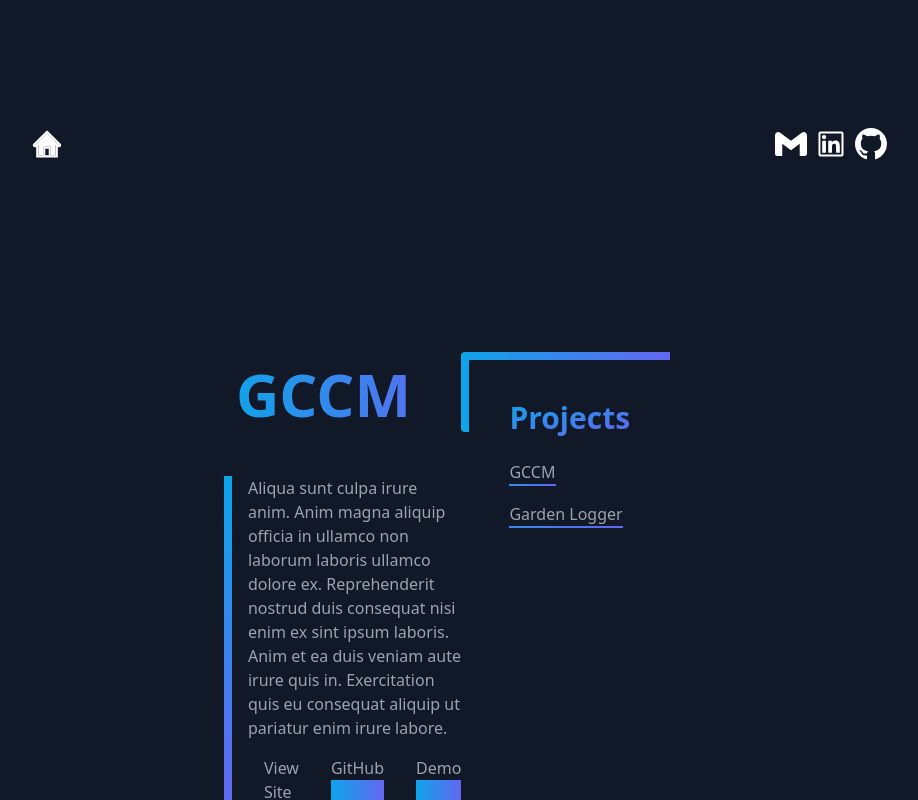
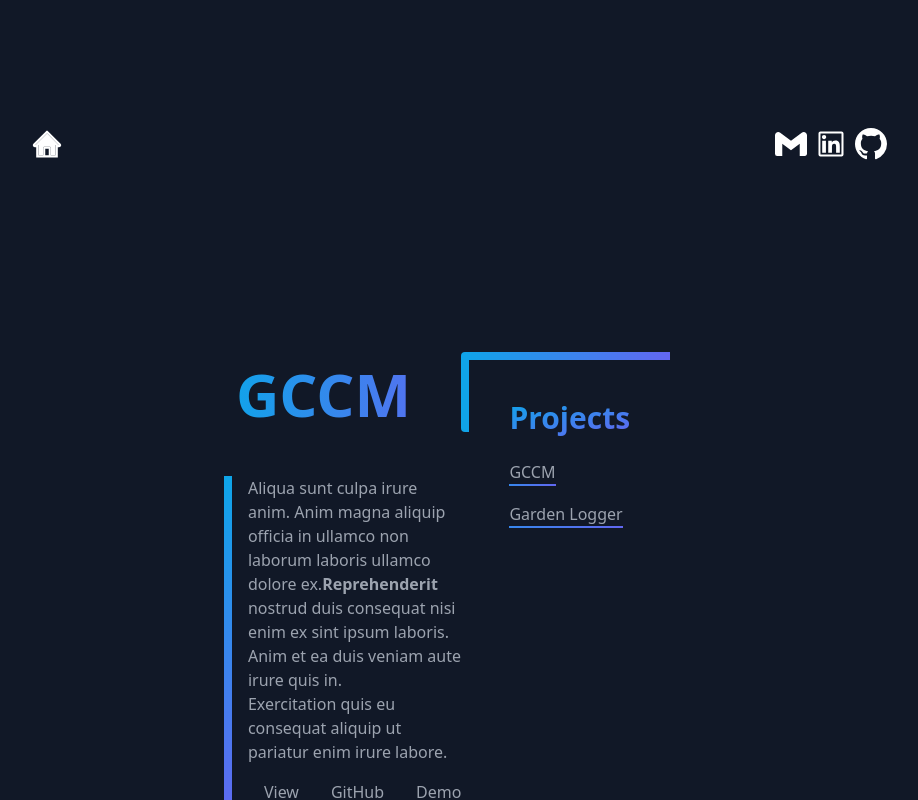
Before and after one commit to Uken81/portfolio, a React (Vite) app: page / in a window 1280 px wide. Both pictures are taken after a click on the element "GCCM". Shown: the top 800 px of the page, without its empty margins (177-1095 px from the left). Built offline with nearby package versions, Linux system fonts and the light colour scheme.

Commit message:
Refactor Projects.tsx so that when a project is added it is automatically displayed in the projects list.

```diff
--- a/src/App.tsx
+++ b/src/App.tsx
@@ -1,12 +1,12 @@
 import { useState } from 'react';
-import { Demo } from './components/demo/Demo';
+import { Demo } from './components/Demo';
 import { Header } from './components/Header';
 import { MainMessage } from './components/MainMessage';
 import { Projects } from './components/Projects';
 import './style.css';
 
 function App() {
-  const [messageType, setMessageType] = useState('welcome');
+  const [selectedProject, setSelectedProject] = useState('welcome');
   const [demoImage, setDemoImage] = useState<string | null>(null);
   //remove function and use state setter instead?
   const closeDemo = () => {
@@ -15,14 +15,20 @@ function App() {
 
   return (
     <div className="min-h-screen bg-gray-900 px-52 py-32 text-gray-400">
-      <Header setMessageType={setMessageType} closeDemo={closeDemo} />
+      <Header setSelectedProject={setSelectedProject} closeDemo={closeDemo} />
       <div className="px-52">
         <div className="flex justify-center p-16">
           <Demo demoImage={demoImage} closeDemo={closeDemo} />
         </div>
         <div className="flex flex-row justify-center">
-          <MainMessage messageType={messageType} setDemoImage={setDemoImage} />
-          <Projects setMessageType={setMessageType} closeDemo={closeDemo} />
+          <MainMessage
+            selectedProject={selectedProject}
+            setDemoImage={setDemoImage}
+          />
+          <Projects
+            setSelectedProject={setSelectedProject}
+            closeDemo={closeDemo}
+          />
         </div>
       </div>
     </div>
--- a/src/components/demo/Demo.tsx
+++ b/src/components/Demo.tsx
@@ -1,8 +1,6 @@
-import test from '../../assets/demoImages/test.gif';
-import gardenGif from '../../assets/demoImages/gardenManagerDemo.gif';
+import test from '../assets/demoImages/test.gif';
+import gardenGif from '../assets/demoImages/gardenManagerDemo.gif';
 import { AiOutlineClose } from 'react-icons/ai';
-
-export type DemoImage = 'gccm' | 'garden';
 
 export const Demo: React.FC<{
   demoImage: string | null;
--- a/src/components/Header.tsx
+++ b/src/components/Header.tsx
@@ -4,11 +4,11 @@ import { AiOutlineLinkedin } from 'react-icons/ai';
 import { GoMarkGithub } from 'react-icons/go';
 
 export const Header: React.FC<{
-  setMessageType: React.Dispatch<React.SetStateAction<string>>;
+  setSelectedProject: React.Dispatch<React.SetStateAction<string>>;
   closeDemo: () => void;
-}> = ({ setMessageType, closeDemo }) => {
+}> = ({ setSelectedProject, closeDemo }) => {
   const handleClick = () => {
-    setMessageType('welcome');
+    setSelectedProject('welcome');
     closeDemo();
   };
 
--- a/src/components/MainMessage.tsx
+++ b/src/components/MainMessage.tsx
@@ -1,51 +1,18 @@
+import { Project, projects } from './common/projectsList';
+
 export const MainMessage: React.FC<{
-  messageType: string;
+  selectedProject: string;
   setDemoImage: React.Dispatch<React.SetStateAction<string | null>>;
-}> = ({ messageType, setDemoImage }) => {
-  const messages: {
-    [key: string]: {
-      title: string;
-      text: string;
-      links?: { site: string; github: string; demo: string };
-    };
-  } = {
-    //export below object to its own file??
-    gccm: {
-      title: 'GCCM',
-      text: 'Aliqua sunt culpa irure anim. Anim magna aliquip officia in ullamco non laborum laboris ullamco dolore ex. Reprehenderit nostrud duis consequat nisi enim ex sint ipsum laboris. Anim et ea duis veniam aute irure quis in. Exercitation quis eu consequat aliquip ut pariatur enim irure labore.',
-      links: {
-        site: 'https://pensive-goldstine-f0979f.netlify.app/',
-        github: 'https://github.com/Uken81/GCCM-Redux/tree/main',
-        demo: 'gccm'
-      }
-    },
-    garden: {
-      title: 'Garden Logger',
-      text: 'Mollit laboris nulla incididunt ullamco quis. Ex exercitation aliqua commodo consequat consectetur proident elit ullamco do. Anim laboris elit Lorem ullamco ea. Adipisicing fugiat occaecat minim ut laboris voluptate anim est. Ex sit irure proident ad ex ipsum incididunt ipsum veniam deserunt anim Lorem. Quis ea ut non ea nostrud exercitation duis. Excepteur eu ea occaecat eu fugiat sit.',
-      links: {
-        site: 'https://pensive-goldstine-f0979f.netlify.app/',
-        github: 'https://github.com/Uken81/GCCM-Redux/tree/main',
-        demo: 'garden'
-      }
-    },
-    welcome: {
-      title: 'Welcome.',
-      text: 'Consectetur excepteur proident laboris incididunt laboris proident tempor aliqua id aliquip. Incididunt proident amet mollit anim voluptate. Qui incididunt officia ipsum cupidatat velit officia commodo ullamco deserunt incididunt ex reprehenderit. Veniam id adipisicing duis veniam reprehenderit eiusmod amet voluptate. Duis eiusmod veniam quis commodo nostrud adipisicing laborum. Do minim esse est tempor id commodo ex nisi irure minim.'
+}> = ({ selectedProject, setDemoImage }) => {
+  const project = projects[selectedProject];
+
+  const handleClick = () => {
+    if (project.links) {
+      setDemoImage(project.links.demo);
     }
   };
 
-  const message = messages[messageType];
-  const handleClick = () => {
-    if (message.links) {
-      setDemoImage(message.links.demo);
-    }
-  };
-
-  const Message = (props: {
-    title: string;
-    text: string;
-    links?: { site: string; github: string; demo: string };
-  }) => (
+  const Message = (props: Project) => (
     <div className="flex flex-col">
       <div className="mb-10 cursor-default">
         <h1 className="bg-gradient-to-r from-sky-500 to-indigo-500 bg-clip-text p-3 text-6xl font-extrabold text-transparent hover:bg-gradient-to-l">
@@ -54,15 +21,14 @@ export const MainMessage: React.FC<{
       </div>
       <div className="max-w-lg bg-gradient-to-b from-sky-500 to-indigo-500">
         <div className="ml-2 cursor-default bg-gray-900 pl-4">
-          <span>{props.text}</span>
+          <span dangerouslySetInnerHTML={{ __html: props.text }}></span>
         </div>
-
-        {message.links && (
+        {project.links && (
           <div className="ml-2 flex max-w-lg bg-gray-900 pt-4 pl-4">
             <div className="ml-4 bg-gradient-to-r from-sky-500 to-indigo-500 duration-1000 hover:bg-gradient-to-l">
               <div className="mb-0.5 bg-gray-900">
                 <a
-                  href={message.links?.site}
+                  href={project.links?.site}
                   target="_blank"
                   rel="noopener noreferrer">
                   <span className="duration-300 hover:text-white">
@@ -97,6 +63,6 @@ export const MainMessage: React.FC<{
   );
 
   return (
-    <Message title={message.title} text={message.text} links={message.links} />
+    <Message title={project.title} text={project.text} links={project.links} />
   );
 };
--- a/src/components/Projects.tsx
+++ b/src/components/Projects.tsx
@@ -1,31 +1,40 @@
+import { projects } from './common/projectsList';
+
 export const Projects: React.FC<{
-  setMessageType: React.Dispatch<React.SetStateAction<string>>;
+  setSelectedProject: React.Dispatch<React.SetStateAction<string>>;
   closeDemo: () => void;
-}> = ({ setMessageType, closeDemo }) => {
-  const handleClick = (type: string) => {
-    setMessageType(type);
+}> = ({ setSelectedProject, closeDemo }) => {
+  const projectList = Object.values(projects).filter(
+    (project) => project.keyName !== 'welcome'
+  );
+  const handleClick = (name: string) => {
+    setSelectedProject(name);
     closeDemo();
   };
+
+  const Project = (props: { onClickParam: string; title: string }) => (
+    <div className="max-w-fit bg-gradient-to-br from-sky-500 to-indigo-500">
+      <p
+        onClick={() => handleClick(props.onClickParam)}
+        className="mb-0.5 cursor-pointer bg-gray-900 duration-300 hover:tracking-wider hover:text-white">
+        {props.title}
+      </p>
+    </div>
+  );
+
   return (
     <div className="ml-auto mr-8 max-h-20 rounded-l bg-gradient-to-r from-sky-500 to-indigo-500">
       <div className="mt-2 ml-2 flex  h-52 flex-col justify-between bg-gray-900 p-10 text-gray-400">
         <h1 className="mb-2 cursor-default bg-gradient-to-br from-sky-500 to-indigo-500 bg-clip-text text-3xl font-extrabold text-transparent">
           Projects
         </h1>
-        <div className="max-w-fit bg-gradient-to-br from-sky-500 to-indigo-500">
-          <p
-            onClick={() => handleClick('gccm')}
-            className="mb-0.5 cursor-pointer bg-gray-900 duration-300 hover:tracking-wider hover:text-white">
-            GCCM
-          </p>
-        </div>
-        <div className="max-w-fit bg-gradient-to-br from-sky-500 to-indigo-500">
-          <p
-            onClick={() => handleClick('garden')}
-            className="mb-0.5 cursor-pointer bg-gray-900 duration-300 hover:tracking-wider hover:text-white">
-            Garden Logger
-          </p>
-        </div>
+        {projectList.map((project) => (
+          <Project
+            key={project.keyName}
+            title={project.title}
+            onClickParam={project.keyName}
+          />
+        ))}
       </div>
     </div>
   );
--- /dev/null
+++ b/src/components/common/projectsList.ts
@@ -0,0 +1,42 @@
+interface ProjectObj {
+  [keyName: string]: {
+    keyName: string;
+    title: string;
+    text: string;
+    links?: { site: string; github: string; demo: string };
+  };
+}
+
+export interface Project {
+  title: string;
+  text: string;
+  links?: { site: string; github: string; demo: string };
+}
+
+export const projects: ProjectObj = {
+  gccm: {
+    keyName: 'gccm',
+    title: 'GCCM',
+    text: 'Aliqua sunt culpa irure anim. Anim magna aliquip officia in ullamco non laborum laboris ullamco dolore ex.<b>Reprehenderit</b><br/> nostrud duis consequat nisi enim ex sint ipsum laboris. Anim et ea duis veniam aute irure quis in.<br/> Exercitation quis eu consequat aliquip ut pariatur enim irure labore.',
+    links: {
+      site: 'https://pensive-goldstine-f0979f.netlify.app/',
+      github: 'https://github.com/Uken81/GCCM-Redux/tree/main',
+      demo: 'gccm'
+    }
+  },
+  garden: {
+    keyName: 'garden',
+    title: 'Garden Logger',
+    text: 'Mollit laboris nulla incididunt ullamco quis. Ex exercitation aliqua commodo consequat consectetur proident elit ullamco do. Anim laboris elit Lorem ullamco ea. Adipisicing fugiat occaecat minim ut laboris voluptate anim est. Ex sit irure proident ad ex ipsum incididunt ipsum veniam deserunt anim Lorem. Quis ea ut non ea nostrud exercitation duis. Excepteur eu ea occaecat eu fugiat sit.',
+    links: {
+      site: 'https://pensive-goldstine-f0979f.netlify.app/',
+      github: 'https://github.com/Uken81/GCCM-Redux/tree/main',
+      demo: 'garden'
+    }
+  },
+  welcome: {
+    keyName: 'welcome',
+    title: 'Welcome.',
+    text: 'Consectetur excepteur proident laboris incididunt laboris proident tempor aliqua id aliquip. Incididunt proident amet mollit anim voluptate. Qui incididunt officia ipsum cupidatat velit officia commodo ullamco deserunt incididunt ex reprehenderit. Veniam id adipisicing duis veniam reprehenderit eiusmod amet voluptate. Duis eiusmod veniam quis commodo nostrud adipisicing laborum. Do minim esse est tempor id commodo ex nisi irure minim.'
+  }
+};
```
